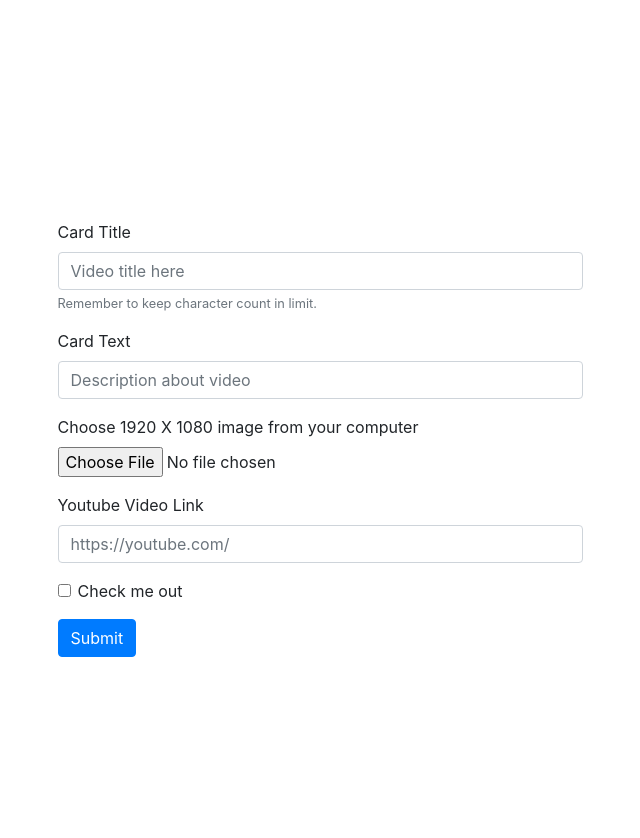
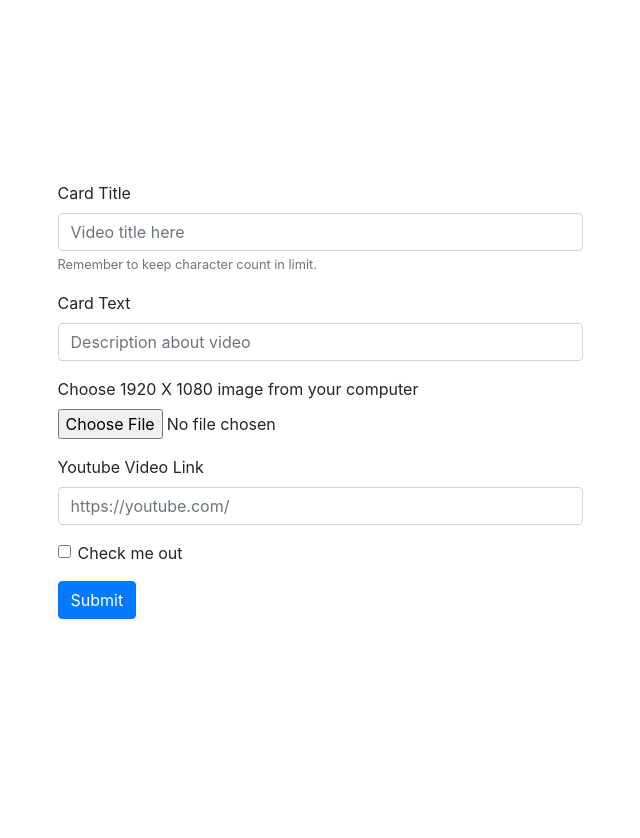
Before and after one commit to parthpandyappp/youtube-channel-website, a Flask app: page /upload in a window 1280 px wide. Shown: the whole page, without its empty margins (305-945 px from the left). After the commit the page ends 619 px from the top, so only its background shows below. Run offline with Flask 2, Linux system fonts and the light colour scheme; some libraries are stand-ins or nearby versions.

Commit message:
third upload with more minor changes

```diff
--- a/static/style.css
+++ b/static/style.css
@@ -4,7 +4,7 @@ html {
 }
 
 .container {
-    margin-top: 3%;
+    /* margin-top: 3%; */
     /* margin-bottom: 2%; */
 }
 
```
